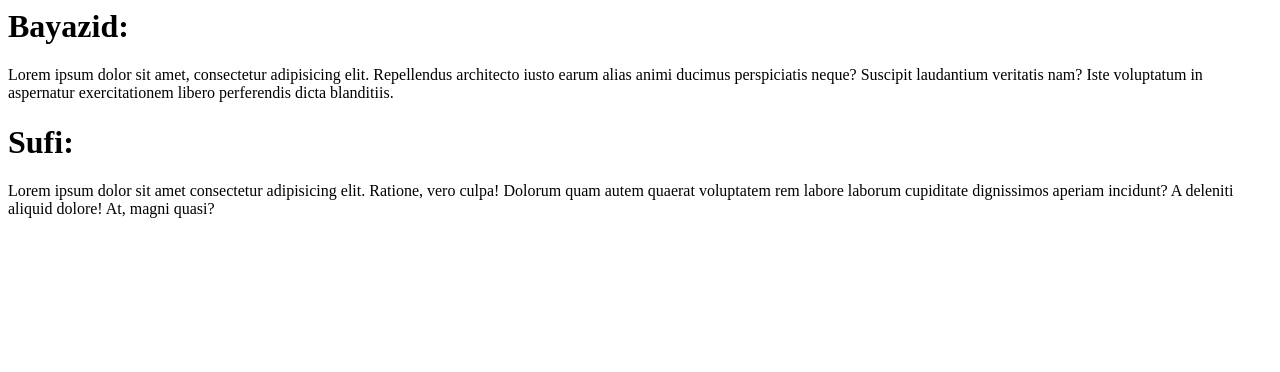
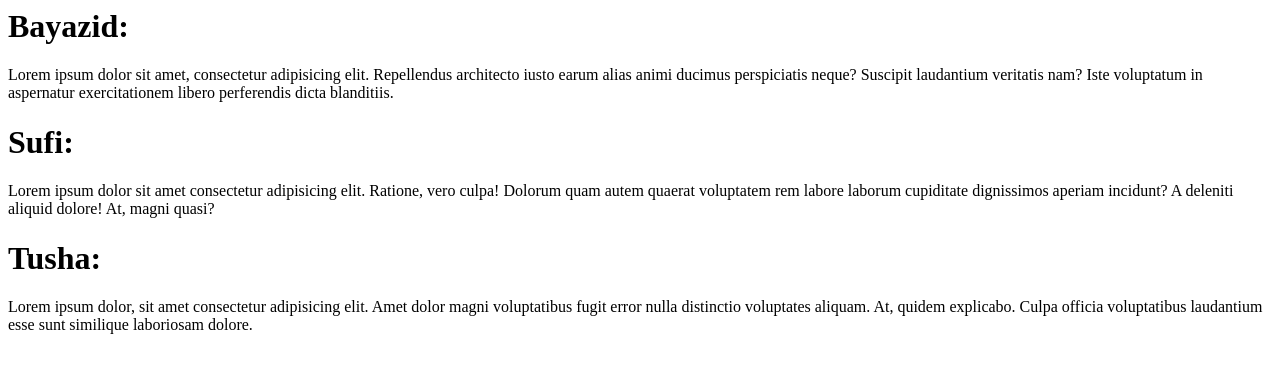
Before and after one commit to smbayazid/DIU, a plain HTML site: page index.html in a window 1280 px wide. Drawn offline with Linux system fonts and the light colour scheme.

Commit message:
Tusha commit

```diff
--- a/index.html
+++ b/index.html
@@ -17,6 +17,12 @@
         <p>
             Lorem ipsum dolor sit amet consectetur adipisicing elit. Ratione, vero culpa! Dolorum quam autem quaerat voluptatem rem labore laborum cupiditate dignissimos aperiam incidunt? A deleniti aliquid dolore! At, magni quasi?
         </p>
+
+        <h1>
+            Tusha:
+        </h1>
+        <p>
+            Lorem ipsum dolor, sit amet consectetur adipisicing elit. Amet dolor magni voluptatibus fugit error nulla distinctio voluptates aliquam. At, quidem explicabo. Culpa officia voluptatibus laudantium esse sunt similique laboriosam dolore.
     </body>
 
 </html>
```
